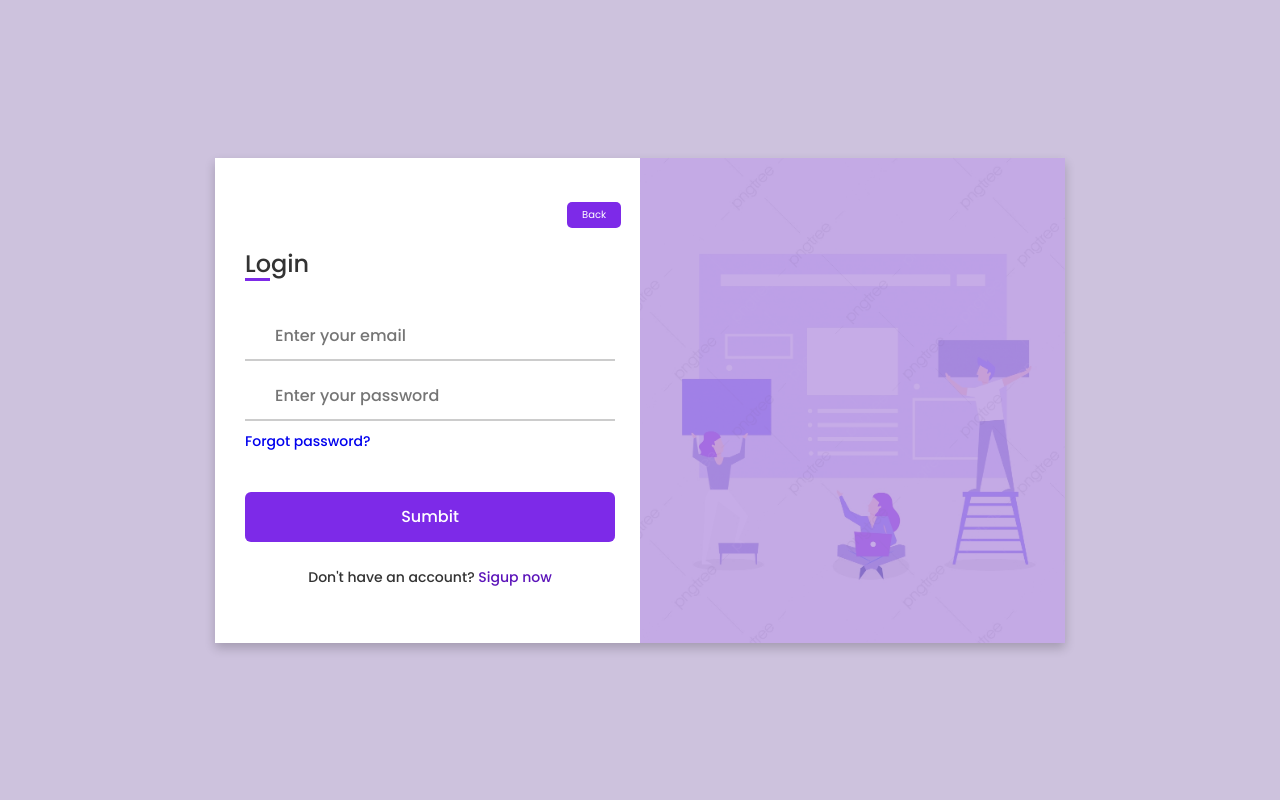
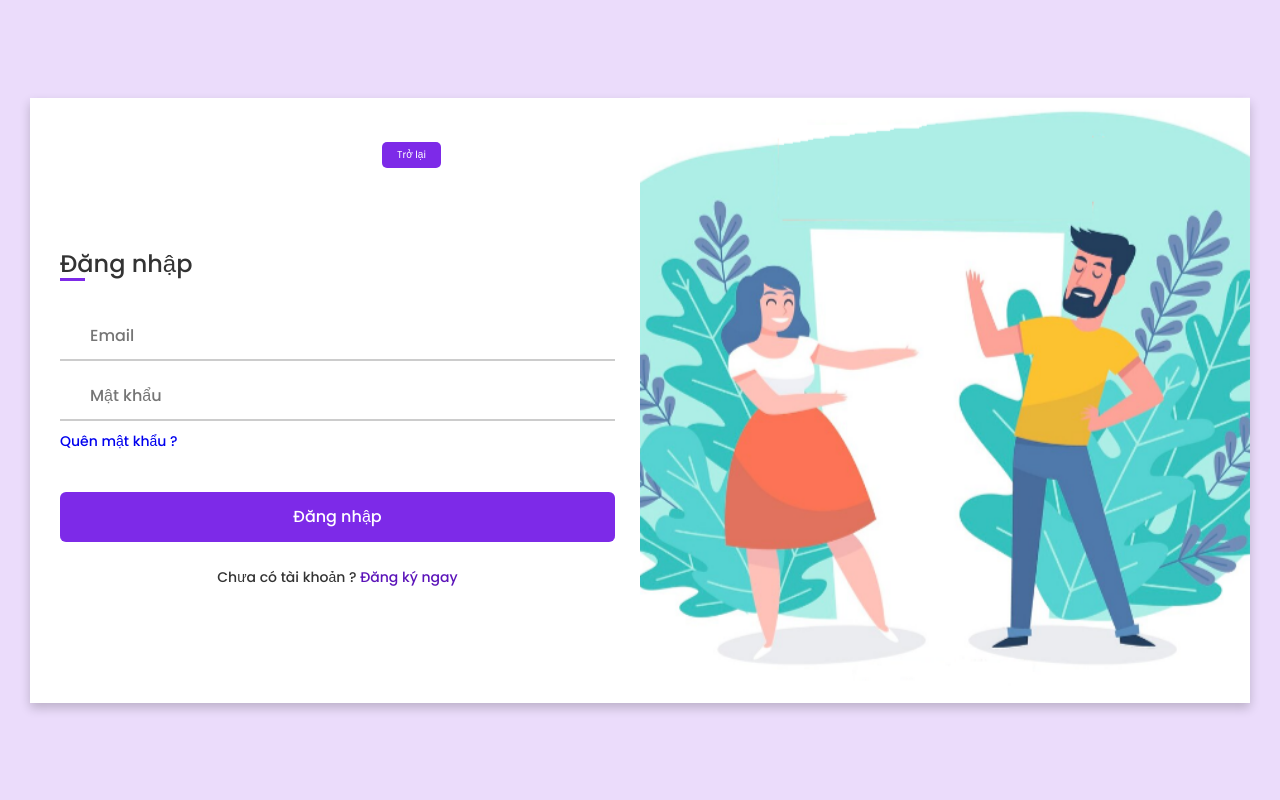
Before and after one commit to tienchungbk/DecisionGenius, a PHP site: page /signup.html in a window 1280 px wide. Run offline with PHP 8.4, Linux system fonts and the light colour scheme.

Commit message:
Update login

```diff
--- a/backend/logout.php
+++ /dev/null
@@ -1,6 +0,0 @@
-<?php
-session_start();
-session_destroy();
-// Redirect to the login page:
-header('Location: index.html');
-?>
--- a/index.html
+++ b/index.html
@@ -36,7 +36,7 @@
           <li class="navbar__item">
             <a href="#Products" class="navbar__links" id="Products-page">Products</a>
           </li>
-<!--           <li>
+          <!-- <li>
             <a href="/about.html" class="navbar__links" id="about">About</a>
           </li> -->
           <li class="navbar__btn">
@@ -62,8 +62,7 @@
     <div class="hero" id="home">
       <div class="hero__container">
         <h1 class="hero__heading">Decision Genius</h1>
-        <p class="hero__description">Quyết định thông minh, dẫn đầu thời trang</p>
-        <p class="hero__description">Mua bán dễ dàng hơn với Decision Genius</p>
+        <p class="hero__description">Công cụ quyết định vượt trội cho thời trang</p>
         <button class="main__btn"><a href="#Sales">Khám phá</a></button>
       </div>
     </div>
--- a/signup.html
+++ b/signup.html
@@ -11,56 +11,65 @@
     <div class="cover">
       <div class="front">
 
-        <img src="src\assets\img1.jpg" alt="">
+        <img src="src\assets\login.png" alt="">
 
       </div>
     </div>
     <div class="back">
-      <a href="./index.html" class="button">Back</a>
+      <a href="./index.html" class="button">Trở lại</a>
     </div>
     <div class="forms">
         <div class="form-content">
           <div class="login-form">
-            <div class="title">Login</div>
+            <div class="title">Đăng nhập</div>
 
           <form action="#">
             <div class="input-boxes">
               <div class="inputBox">
                 <i class="key1"></i>
-                <input type="text" placeholder="Enter your email" required>
+                <input type="text" placeholder="Email" required>
               </div>
               <div class="inputBox">
                 <i class="key2"></i>
-                <input type="password" placeholder="Enter your password" required>
+                <input type="password" placeholder="Mật khẩu" required>
               </div>
-              <div class="text"><a href="#">Forgot password?</a></div>
+              <div class="text"><a href="#">Quên mật khẩu ?</a></div>
               <div class="button inputBox">
-                <input type="submit" value="Sumbit">
+                <input type="submit" value="Đăng nhập">
               </div>
-              <div class="text sign-up-text">Don't have an account? <label for="flip">Sigup now</label></div>
+              <div class="text sign-up-text">Chưa có tài khoản ? <label for="flip">Đăng ký ngay</label></div>
             </div>
         </form>
       </div>
         <div class="signup-form">
-          <div class="title">Signup</div>
+          <div class="title">Đăng ký</div>
         <form action="#">
             <div class="input-boxes">
               <div class="inputBox">
                 <i class="fas fa-user"></i>
-                <input type="text" placeholder="Enter your name" required>
+                <input type="text" name="first-name" placeholder="Họ" required>
+                <input type="text" name="last-name" placeholder="Tên" required>
               </div>
               <div class="inputBox">
                 <i class="key3"></i>
-                <input type="text" placeholder="Enter your email" required>
+                <input type="text" name="email" placeholder="Email" required>
               </div>
               <div class="inputBox">
                 <i class="key4"></i>
-                <input type="password" placeholder="Enter your password" required>
+                <input type="password" name="pasword" placeholder="Mật khẩu" required>
+              </div>
+              <div class="inputBox">
+                <i class="key5"></i>
+                <input type="password" name="confirmPassword" placeholder="Nhập lại mật khẩu" required>
+              </div>
+              <div class="inputBox">
+                <i class="key6"></i>
+                <input type="text" name="phone" placeholder="Điện thoại" required>
               </div>
               <div class="button inputBox">
-                <input type="submit" value="Sumbit">
+                <input type="submit" value="Đăng ký">
               </div>
-              <div class="text sign-up-text">Already have an account? <label for="flip">Login now</label></div>
+              <div class="text sign-up-text">Đã có tài khoản ? <label for="flip">Đăng nhập</label></div>
             </div>
 
       </form>
--- a/src/styles/signup.css
+++ b/src/styles/signup.css
@@ -11,14 +11,14 @@
   display: flex;
   align-items: center;
   justify-content: center;
-  background: #cdc2dd;
+  background: #ebdcfb;
   padding: 30px;
 }
 .container{
   position: relative;
-  max-width: 850px;
+  max-width: 1300px;
   width: 100%;
-  background: #fff;
+  background: #ffffff;
   padding: 40px 30px;
   box-shadow: 0 5px 10px rgba(0,0,0,0.2);
   perspective: 2700px;
@@ -71,15 +71,7 @@
   backface-visibility: hidden;
 }
 .container .cover::before,
-.container .cover::after{
-  content: '';
-  position: absolute;
-  height: 100%;
-  width: 100%;
-  background: #b391df;
-  opacity: 0.75;
-  z-index: 12;
-}
+
 .container .cover::after{
   opacity: 0.3;
   transform: rotateY(180deg);
@@ -102,7 +94,6 @@
   align-items: center;
   justify-content: center;
 }
-
 
 .container .forms{
   height: 100%;
```
Also changed, not shown: backend/db_conn.php (deleted, +0 -13 lines), backend/login.php (deleted, +0 -49 lines), backend/profile.php (deleted, +0 -25 lines), README.md, pythonCode/train.csv (deleted), src/assets/linkedin.svg (deleted), src/assets/login.png (added), 3 other files.
